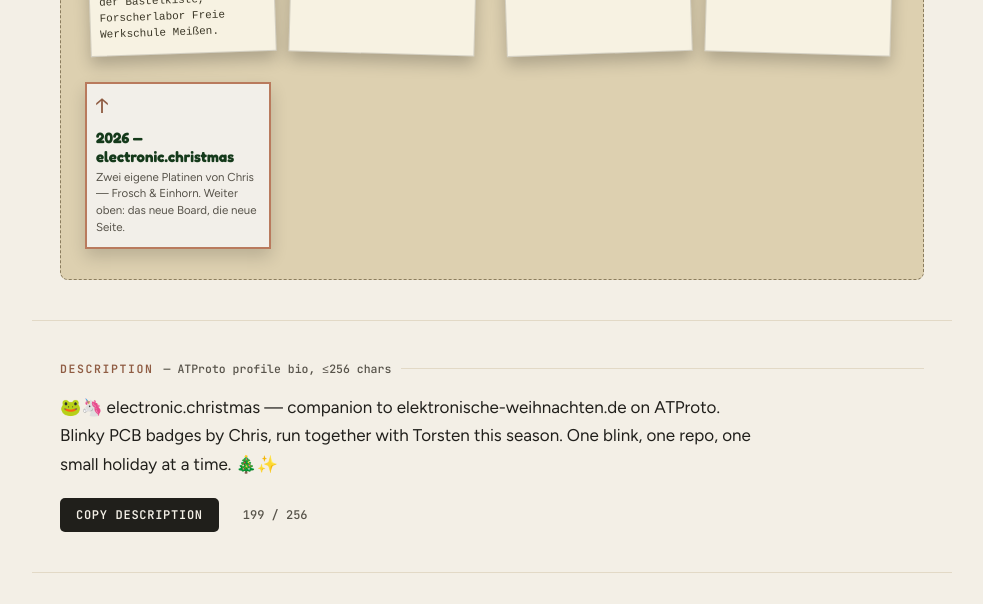
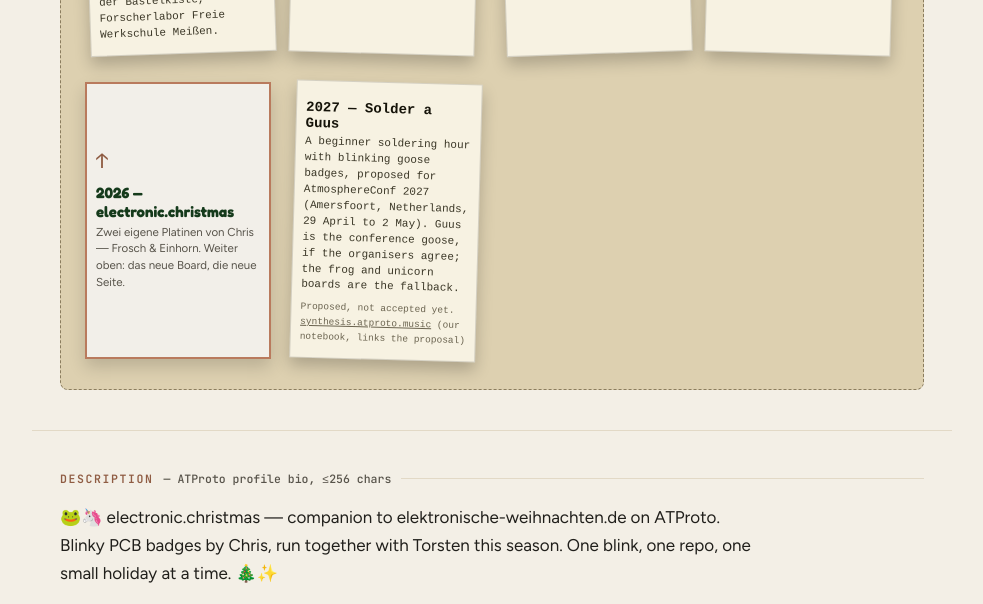
Before and after one commit to tgoerke/electronic-christmas, a plain HTML site: page index.html in a window 1280 px wide. Shown: the part 1025-1629 px from the top of the page, without its empty margins (148-1131 px from the left). Drawn offline with Linux system fonts and the light colour scheme.

Commit message:
Add 2027 card: Solder a Guus (AtmosphereConf proposal, not yet accepted)
Co-Authored-By: Claude Sonnet 5.5 <noreply@anthropic.com>

```diff
--- a/index.html
+++ b/index.html
@@ -470,6 +470,11 @@
           <div class="yr">2026 — electronic.christmas</div>
           <div class="cap">Zwei eigene Platinen von Chris — Frosch &amp; Einhorn. Weiter oben: das neue Board, die neue Seite.</div>
         </div>
+        <div class="tcard">
+          <div class="yr">2027 — Solder a Guus</div>
+          <div class="cap">A beginner soldering hour with blinking goose badges, proposed for AtmosphereConf 2027 (Amersfoort, Netherlands, 29&nbsp;April to 2&nbsp;May). Guus is the conference goose, if the organisers agree; the frog and unicorn boards are the fallback.</div>
+          <div class="dates">Proposed, not accepted yet.<br><a href="https://synthesis.atproto.music" target="_blank" rel="noopener" style="color:inherit;">synthesis.atproto.music</a> (our notebook, links the proposal)</div>
+        </div>
       </div>
     </div>
   </div>
```
